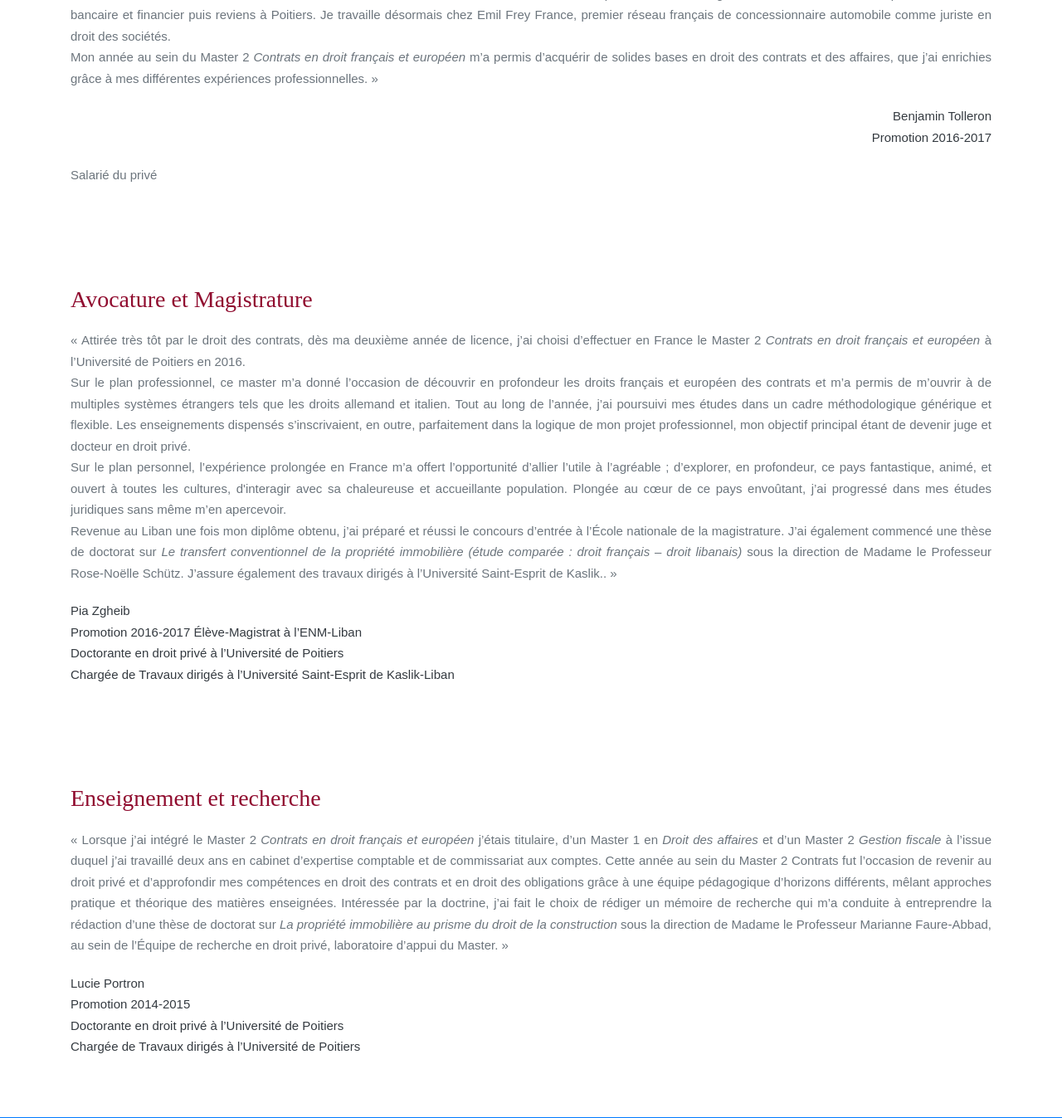
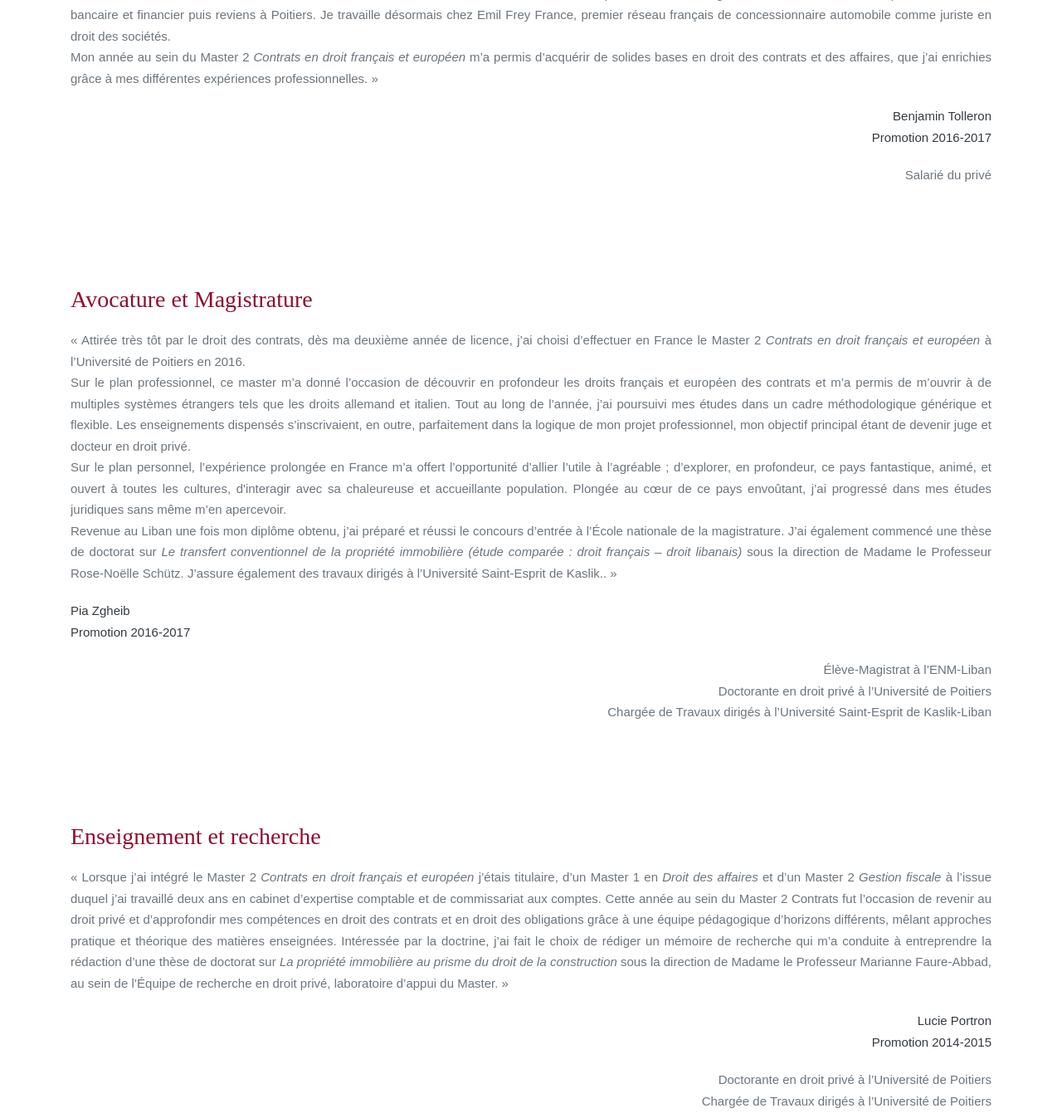
Before and after one commit to AlexisFricard/P13-final-project, a Django app: a page that uses frontpage/templates/after.html in a window 1280 px wide. Shown: the part 176-1523 px from the top of the page at 83% size. Run offline with Django 3.2, Linux system fonts and the light colour scheme; data that the repository does not hold is empty; some libraries are stand-ins or nearby versions.

Commit message:
fix btn functions

```diff
--- a/frontpage/templates/after.html
+++ b/frontpage/templates/after.html
@@ -57,8 +57,8 @@
                             <p class="text-dark" style="text-align:end">
                                 Benjamin Tolleron<br>
                                 Promotion 2016-2017
-                                <p>Salarié du privé</p>
                             </p>
+                            <p style="text-align:end">Salarié du privé</p>
                         </div>
                     </div>
                     </div>
@@ -105,8 +105,8 @@
                             <p class="text-dark" style="text-align:end">
                                 Benjamin Tolleron<br>
                                 Promotion 2016-2017
-                                <p>Salarié du privé</p>
                             </p>
+                            <p style="text-align:end">Salarié du privé</p>
                         </div>
                     </div>
                 </div>
@@ -146,11 +146,11 @@
                             <p class="text-dark" style="text-align:end">
                                 Pia Zgheib<br>
                                 Promotion 2016-2017
-                                <p>
+                            </p>
+                            <p style="text-align:end">
                                 Élève-Magistrat à l’ENM-Liban<br>
                                 Doctorante en droit privé à l’Université de Poitiers<br>
                                 Chargée de Travaux dirigés à l’Université Saint-Esprit de Kaslik-Liban
-                                </p>
                             </p>
                         </div>
                     </div>
@@ -202,6 +202,8 @@
                             <p class="text-dark">
                                 Pia Zgheib<br>
                                 Promotion 2016-2017
+                            </p>
+                            <p style="text-align:end">
                                 Élève-Magistrat à l’ENM-Liban<br>
                                 Doctorante en droit privé à l’Université de Poitiers<br>
                                 Chargée de Travaux dirigés à l’Université Saint-Esprit de Kaslik-Liban
@@ -237,10 +239,10 @@
                                 <p class="text-dark" style="text-align:end">
                                     Lucie Portron<br>
                                     Promotion 2014-2015
-                                    <p>
+                                </p>
+                                <p style="text-align:end">
                                     Doctorante en droit privé à l’Université de Poitiers<br>
                                     Chargée de Travaux dirigés à l’Université de Poitiers<br>
-                                    </p>
                                 </p>
                             </div>
                         </div>
@@ -281,14 +283,14 @@
                                 construction</i> sous la direction de Madame le Professeur Marianne Faure-Abbad, au sein de
                                 l’Équipe de recherche en droit privé, laboratoire d’appui du Master. &#187;
                             </p>
-                            <span class="text-dark">
+                            <p class="text-dark" style="text-align:end">
                                 Lucie Portron<br>
                                 Promotion 2014-2015
-                                <p>
+                            </p>
+                            <p style="text-align:end">
                                 Doctorante en droit privé à l’Université de Poitiers<br>
                                 Chargée de Travaux dirigés à l’Université de Poitiers<br>
                             </p>
-                            </span>
                         </div>
                     </div>
                 </div>
@@ -300,10 +302,12 @@
         list_of_btn = document.getElementsByClassName('select')
         for (let btn of list_of_btn) {
             btn.addEventListener('click', function(){
+                alert(btn.id)
                 let section = document.getElementById('s-' + btn.id)
                 section.setAttribute('style', 'display:flex')
                 for (let other_btn in list_of_btn) {
                     if (other_btn.id != btn.id) {
+                        alert(other_btn.id)
                         let other_section = document.getElementById('s-' + other_btn.id)
                         other_section.setAttribute('style', 'display:none')
                     }
```
Lines whose indentation alone changed are shown as unchanged.
